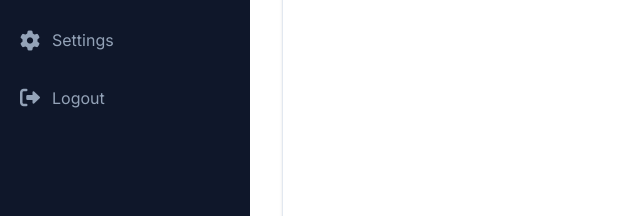
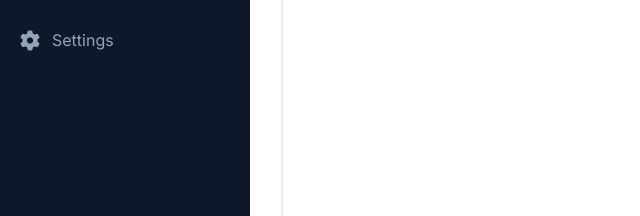
Before and after one commit to Nayan-navghane/SMA_app, a website: page index.html in a window 1280 px wide. Shown: the part 584-800 px from the top of the page, 0-640 px from the left. Drawn offline with nearby package versions, Linux system fonts and the light colour scheme.

```diff
--- a/index.html
+++ b/index.html
@@ -32,7 +32,7 @@
                 <li><a href="#" class="nav-link" data-section="reports"><i class="fas fa-chart-bar"></i> Reports</a></li>
                 <li><a href="#" class="nav-link" data-section="staff"><i class="fas fa-users-cog"></i> Staff</a></li>
                 <li><a href="#" class="nav-link" data-section="settings"><i class="fas fa-cog"></i> Settings</a></li>
-                <li><a href="#" class="nav-link" data-section="logout"><i class="fas fa-sign-out-alt"></i> Logout</a></li>
+                <!-- Logout removed from sidebar -->
             </ul>
         </nav>
 
```
